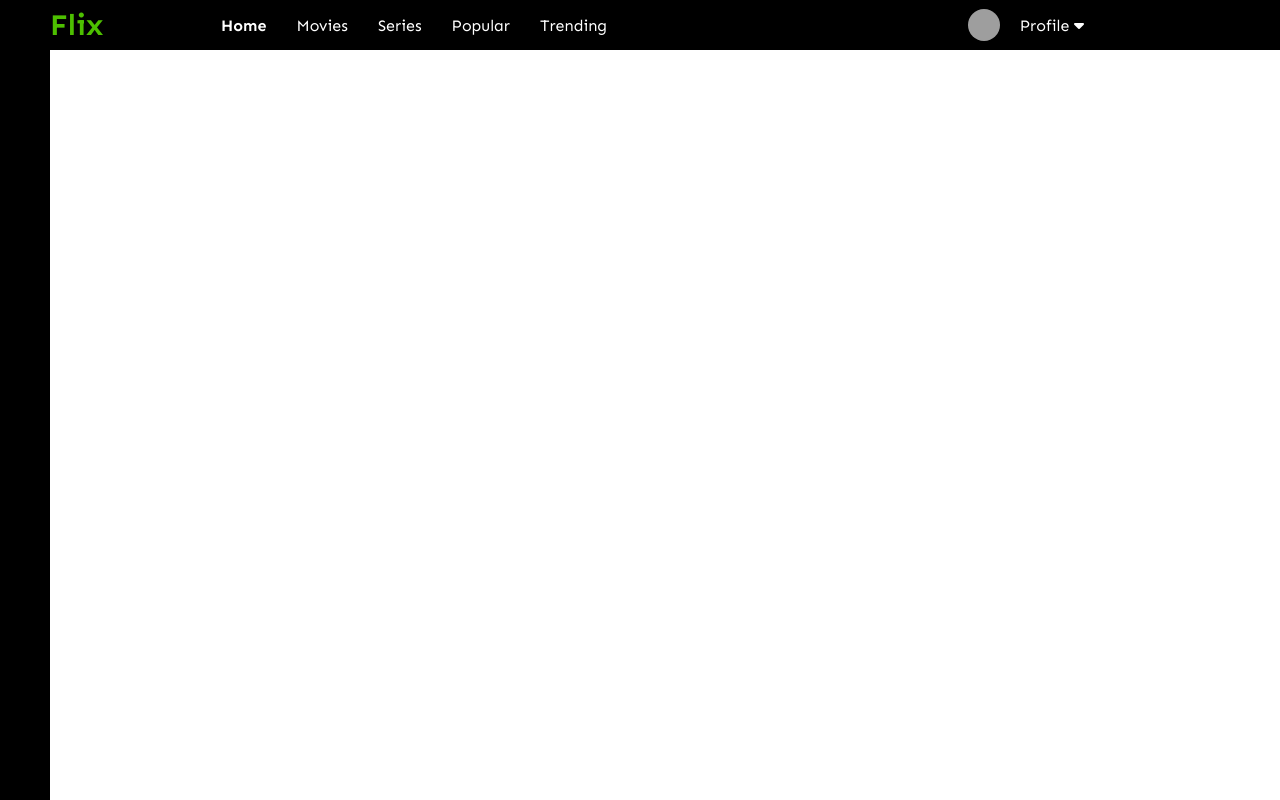
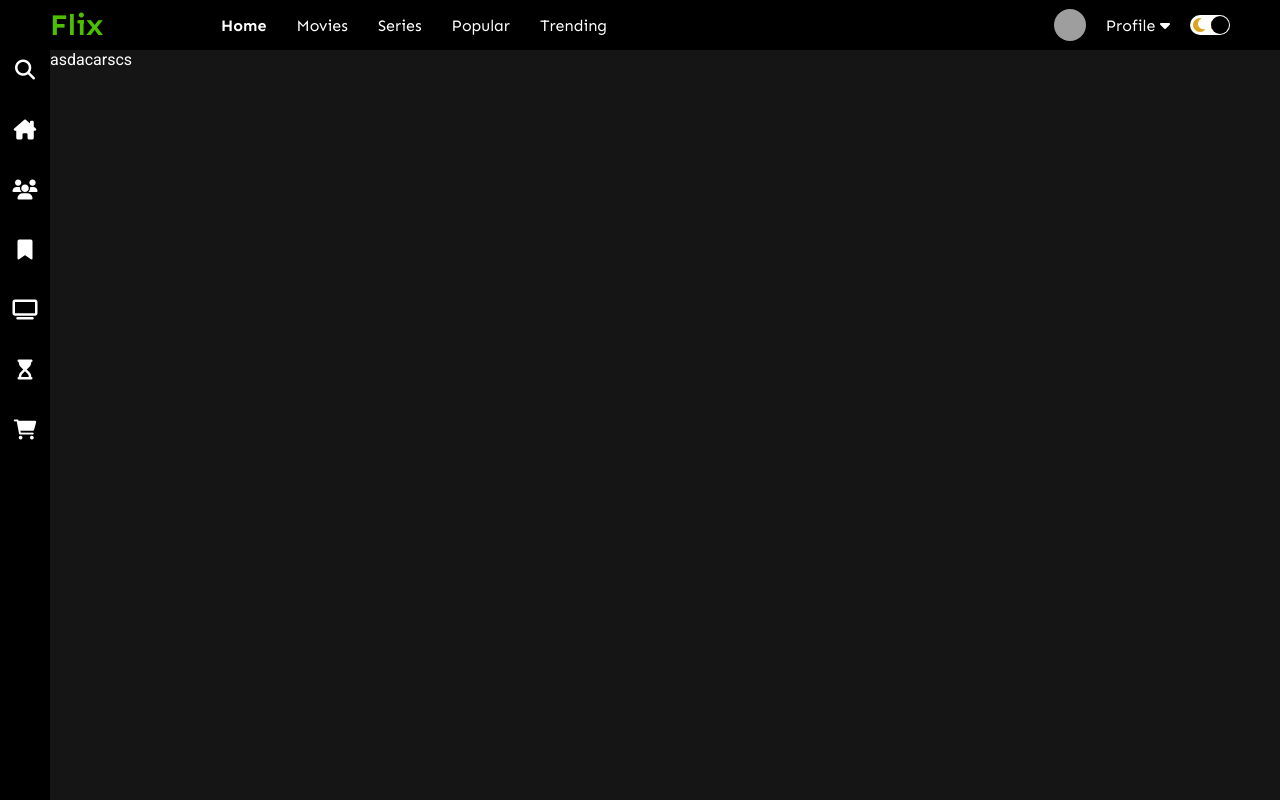
Before and after one commit to vrindavan/flix, a plain HTML site: page index.html in a window 1280 px wide. Drawn offline with Linux system fonts and the light colour scheme; grey boxes are pictures that could not be loaded.

Commit message:
dark mode toggle and sidebar

```diff
--- a/index.html
+++ b/index.html
@@ -41,9 +41,25 @@
 						<span class="profile-text">Profile</span>
 						<i class="fa-solid fa-caret-down"></i>
 					</div>
+					<div class="toggle">
+						<i class="fa-solid fa-moon toggle-icon"></i>
+						<i class="fa-solid fa-sun toggle-icon"></i>
+						<div class="toggle-ball"></div>
+					</div>
 				</div>
 			</div>
 		</div>
-		<div class="sidebar"></div>
+		<div class="sidebar">
+			<i class="fa-solid fa-magnifying-glass left-menu-icon"></i>
+			<i class="fa-solid fa-house-chimney left-menu-icon"></i>
+			<i class="fa-solid fa-users left-menu-icon"></i>
+			<i class="fa-solid fa-bookmark left-menu-icon"></i>
+			<i class="fa-solid fa-tv left-menu-icon"></i>
+			<i class="fa-solid fa-hourglass-start left-menu-icon"></i>
+			<i class="fa-solid fa-cart-shopping left-menu-icon"></i>
+		</div>
+		<div class="container">
+			<div class="content-container">asdacarscs</div>
+		</div>
 	</body>
 </html>
--- a/style.css
+++ b/style.css
@@ -52,6 +52,7 @@ body {
 	flex: 2;
 	display: flex;
 	align-items: center;
+	justify-content: flex-end;
 }
 
 .profile-text-container {
@@ -65,10 +66,55 @@ body {
 	object-fit: cover;
 }
 
+.toggle {
+	width: 40px;
+	height: 20px;
+	background-color: white;
+	border-radius: 30px;
+	display: flex;
+	align-items: center;
+	justify-content: space-around;
+	position: relative;
+}
+
+.toggle-icon {
+	color: goldenrod;
+}
+
+.toggle-ball {
+	width: 18px;
+	height: 18px;
+	background-color: black;
+	position: absolute;
+	right: 1px;
+	border-radius: 50%;
+	cursor: pointer;
+}
+
 .sidebar {
 	width: 50px;
 	height: 100%;
 	background-color: black;
 	position: fixed;
 	top: 0;
+	display: flex;
+	flex-direction: column;
+	align-items: center;
+	padding-top: 60px;
 }
+
+.left-menu-icon {
+	color: white;
+	font-size: 20px;
+	margin-bottom: 40px;
+}
+
+.container {
+	background-color: #151515;
+	height: calc(100vh - 50px);
+	color: white;
+}
+
+.content-container {
+	margin-left: 50px;
+}
```
